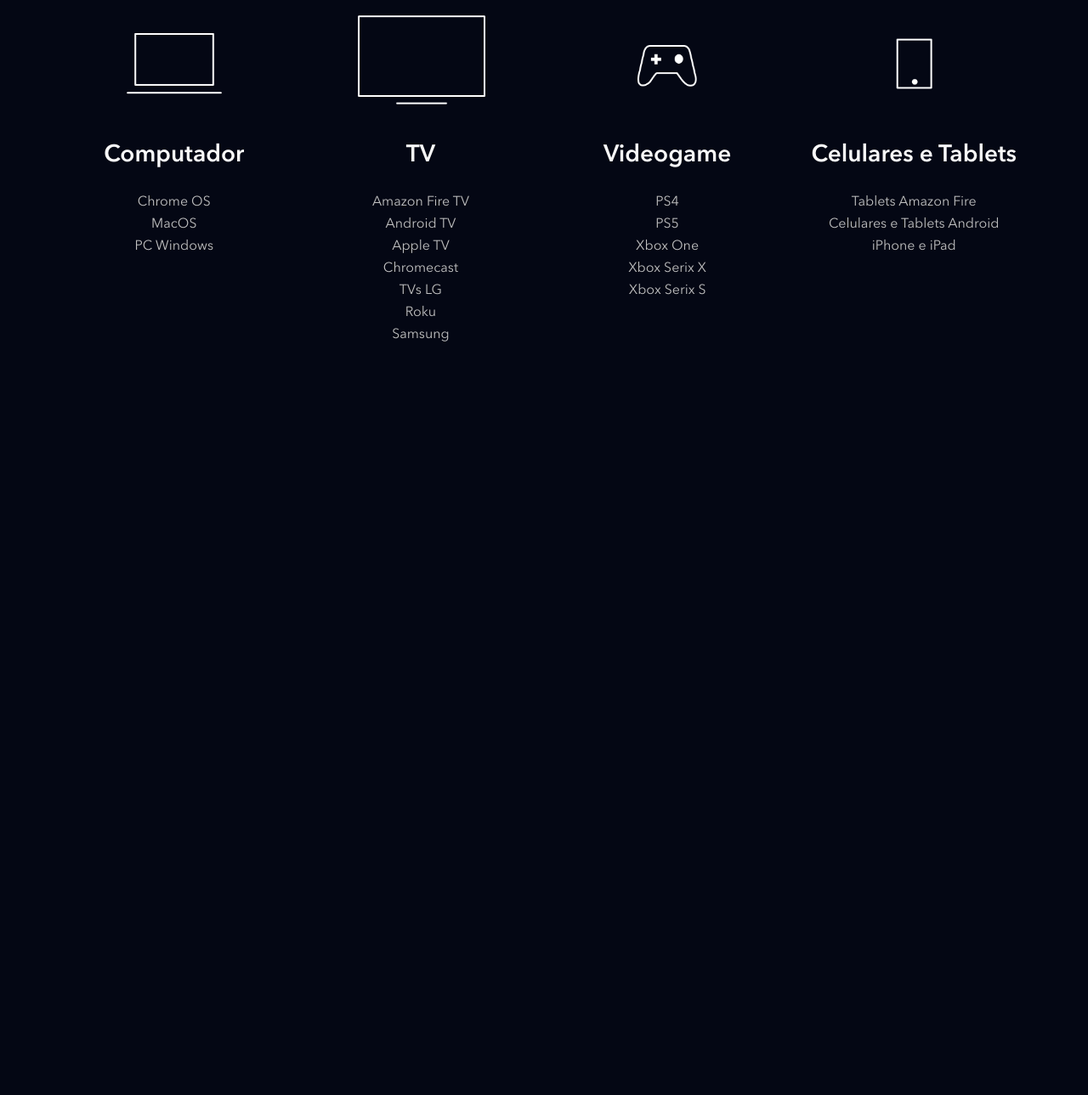
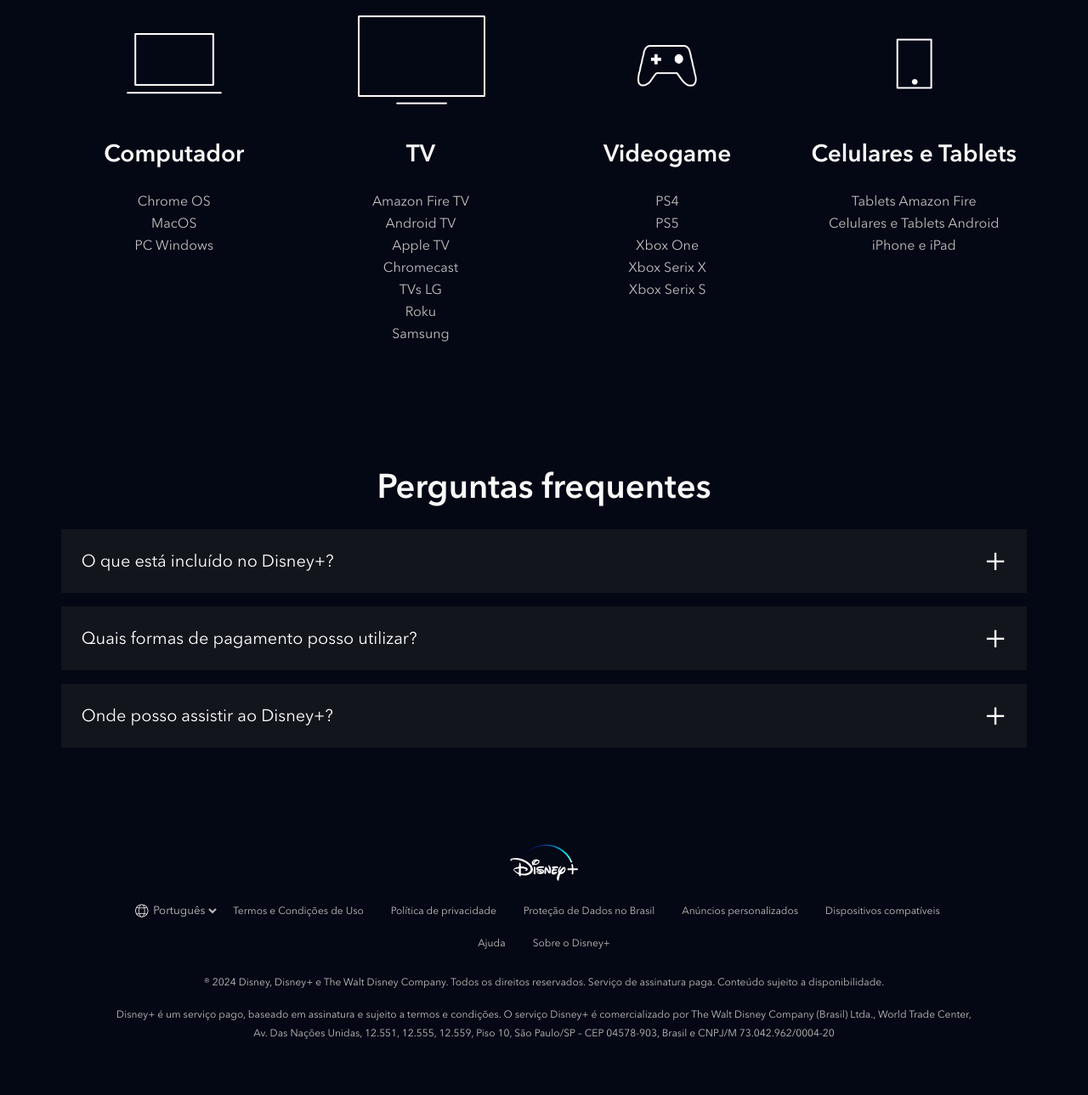
Before and after one commit to bielrocca/Disney-Plus, a website: page index.html in a window 1280 px wide. Shown: the part 4009-5298 px from the top of the page at 85% size. Before the commit the page ends 4486 px from the top, so only its background shows below. Drawn offline with nearby package versions, Linux system fonts and the light colour scheme; files that its build step writes are made by us from their sources; files whose address does not match are found by name.

Commit message:
Criação do Footer e do FAQ

```diff
--- a/index.html
+++ b/index.html
@@ -4,8 +4,9 @@
     <meta charset="UTF-8">
     <meta name="viewport" content="width=device-width, initial-scale=1.0">
     <link rel="stylesheet" href="dist/css/main.css">
+    <link rel="shortcut icon" href="./dist/images/favicon.ico" type="image/x-icon">
 
-    <title>Document</title>
+    <title>Disney+ | Assine Já</title>
 </head>
 <body>
     <section class="hero">
@@ -210,6 +211,95 @@
             </li>
         </ul>
     </section>
+    <section class="faq">
+        <h2 class="title">Perguntas frequentes</h2>
+        <ul class="faq__questions">
+            <li class="faq__questions__item faq__questions__item">
+                <div class="faq__questions__item__question" data-faq-question>
+                    O que está incluído no Disney+?
+                </div>
+                <div class="faq__questions__item__answer text--big">
+                    Benefícios de assinar o Disney+:
+                    <ul class="text">
+                        <li>
+                            <p>Estreias de filmes, séries originais e clássicos da Disney, Pixar, Marvel, Star Wars, National Geographic e Star.</p>
+                        </li>
+                        <li>
+                            <p>Os torneios mais importantes do mundo e programas da ESPN ao vivo.</p>
+                        <li>
+                            <p>Até quatro telas ao mesmo tempo com o Disney+ Premium, e até duas com o Disney+ Padrão.</p>
+                        </li>
+                        <li>
+                            <p>Downloads, criação de perfis e controle parental para personalizar a experiência por idade, de acordo com o seu plano.</p>
+                        </li>
+                    </ul>
+                </div>
+
+            </li>
+            <li class="faq__questions__item">
+                <div class="faq__questions__item__question" data-faq-question>
+                    Quais formas de pagamento posso utilizar?
+                </div>
+                <div class="faq__questions__item__answer text--big">
+                    Você pode utilizar: cartão de débito, cartão de crédito, PayPal, Mercado Pago, e também empresas parceiras como Google Play Store, App Store da Apple, Mercado Livre e provedores locais de TV, telefonia e internet.
+                </div>
+            </li>
+            <li class="faq__questions__item">
+                <div class="faq__questions__item__question" data-faq-question>
+                    Onde posso assistir ao Disney+?
+                </div>
+                <div class="faq__questions__item__answer text--big">
+                    O aplicativo do Disney+ está disponível em dispositivos móveis, navegadores, videogames, decodificadores e smart TVs. Confira a <a style="color: #fff;" href="https://help.disneyplus.com/pt-BR/article/?utm_source=disneyplus&utm_medium=web&utm_campaign=homepage-FAQ&utm_content=supported-devices">lista completa de dispositivos compatíveis na Central de Ajuda.</a>
+                </div>
+            </li>
+        </ul>
+    </section>
+
+    <footer class="footer">
+        <div class="footer__container">
+            <img class="footer__logo" src="./dist/images/disneyplus.svg" alt="disneyplus">
+        <ul class="footer__links">
+            <li class="footer__links__item">
+                <div class="language-selector">
+                    <img src="./dist/images/icones/globe.svg" alt="Globo do mundo">
+                    <select>
+                        <option>English</option>
+                        <option selected>Português</option>
+                    </select>
+                </div>
+            </li>
+            <li class="footer__links__item">
+                <a href="#" class="text--small">Termos e Condições de Uso</a>
+            </li>
+            <li class="footer__links__item">
+                <a href="" class="text--small">Política de privacidade</a>
+            </li>
+            <li class="footer__links__item">
+                <a href="#" class="text--small">Proteção de Dados no Brasil</a>
+            </li>
+            <li class="footer__links__item">
+                <a href="#" class="text--small">Anúncios personalizados</a>
+            </li>
+            <li class="footer__links__item">
+                <a href="" class="text--small">
+                    Dispositivos compatíveis
+                </a>
+            </li>
+            <li class="footer__links__item">
+                <a href="#" class="text--small">Ajuda</a>
+            </li>
+            <li class="footer__links__item">
+                <a href="" class="text--small">Sobre o Disney+</a>
+            </li>
+        </ul>
+        <p class="text--small">
+            ® 2024 Disney, Disney+ e The Walt Disney Company. Todos os direitos reservados. Serviço de assinatura paga. Conteúdo sujeito a disponibilidade.
+        </p>
+        <p class="text--small">
+            Disney+ é um serviço pago, baseado em assinatura e sujeito a termos e condições. O serviço Disney+ é comercializado por The Walt Disney Company (Brasil) Ltda., World Trade Center, Av. Das Nações Unidas, 12.551, 12.555, 12.559, Piso 10, São Paulo/SP – CEP 04578-903, Brasil e CNPJ/M 73.042.962/0004-20
+        </p>
+        </div>
+    </footer>
 
     <script src="./src/main.js"></script>
 </body>
--- a/src/main.js
+++ b/src/main.js
@@ -1,5 +1,6 @@
 document.addEventListener('DOMContentLoaded', function() {
     const buttons = document.querySelectorAll('[data-tab-button]');
+    const questions = document.querySelectorAll('[data-faq-question]')
 
 
     for (let i = 0; i < buttons.length; i++) {
@@ -12,7 +13,18 @@
             botao.target.classList.add('shows__tabs__button--is--active')
         })
     }
+
+    for (let i = 0; i < questions.length; i++) {
+        questions[i].addEventListener('click', abreOuFechaResposta)
+    }
 })
+
+function abreOuFechaResposta(elemento) {
+    const classe = 'faq__questions__item--is-open';
+    const elementoPai = elemento.target.parentNode;
+
+    elementoPai.classList.toggle(classe);
+}
 
 function removeActiveButtons() {
     const buttons = document.querySelectorAll('[data-tab-button]');
--- /dev/null
+++ b/src/styles/_faq.scss
@@ -0,0 +1,78 @@
+.faq {
+    padding: 5.6vw;
+
+    h2 {
+        text-align: center;
+        margin-bottom: 24px;
+    }
+
+    &__questions {
+
+        &__item {
+            background-color: #13151d;
+            margin-bottom: 16px;
+            list-style: none;
+
+            &__question {
+                color: #fff;
+                font-size: 20px;
+                padding: 24px;
+                display: block;
+                cursor: pointer;
+                position: relative;
+
+                &::after {
+                    content: '+';
+                    position: absolute;
+                    top: 0;
+                    right: 24px;
+                    height: 100%;
+                    display: flex;
+                    align-items: center;
+                    font-size: 40px;
+                }
+            }
+
+            &__answer {
+                height: 0;
+                overflow: hidden;
+                padding: 0 24px;
+                transition: height, .5s ease;
+
+                li {
+                    list-style: none;
+                }
+            }
+
+            &--is-open {
+                .faq__questions__item__question::after {
+                    content: '-';
+                }
+
+                .faq__questions__item__answer {
+                    height: auto;
+                    padding-bottom: 24px;
+                    transition: height, .5s;
+
+                    ul {
+                        padding-left: 40px;
+                    }
+
+                    ::marker {
+                        content: '•    ';
+                        unicode-bidi: isolate;
+                        font-variant-numeric: tabular-nums;
+                        text-transform: none;
+                        text-indent: 0px !important;
+                        text-align: start !important;
+                        text-align-last: start !important;
+                    }
+
+                    p {
+                        margin-top: 20px;
+                    }
+                }
+            }
+        }
+    }
+}
--- /dev/null
+++ b/src/styles/_footer.scss
@@ -0,0 +1,69 @@
+@use 'variaveis';
+
+.footer {
+    padding: 26px 8px;
+
+    &__container {
+        max-width: 1024px;
+        width: 100%;
+        margin: 0 auto;
+        text-align: center;
+        padding-bottom: 20px;
+    }
+
+    &__logo {
+        width: 80px;
+        margin: 0 auto 10px;
+    }
+
+    &__links {
+        margin-bottom: 16px;
+        display: flex;
+        align-items: center;
+        flex-wrap: wrap;
+        justify-content: center;
+
+        &__item {
+            display: inline-block;
+
+            a {
+                text-decoration: none;
+                padding: 8px 16px;
+                display: block;
+
+                &:hover {
+                    color: variaveis.$textoSecundario;
+                }
+            }
+        }
+    }
+
+    p {
+        margin-bottom: 16px;
+    }
+}
+
+.language-selector {
+    display: flex;
+    align-items: center;
+
+    img {
+        height: 18px;
+        width: 18px;
+    }
+
+    select {
+        background-color: transparent;
+        border: none;
+        color: variaveis.$textoPrincipal;
+        height: 38px;
+
+        &:hover {
+            color: variaveis.$textoSecundario;
+        }
+
+        option {
+            color: variaveis.$corDeFundo;
+        }
+    }
+}
--- a/src/styles/main.scss
+++ b/src/styles/main.scss
@@ -3,6 +3,8 @@
 @use 'shows';
 @use 'plans';
 @use 'available-devices';
+@use 'faq';
+@use 'footer';
 
 @font-face {
     font-family: Avenir;
```
